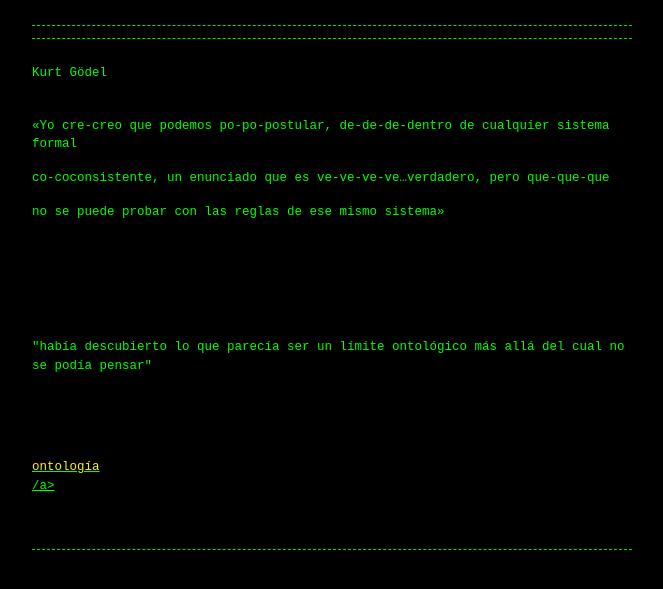
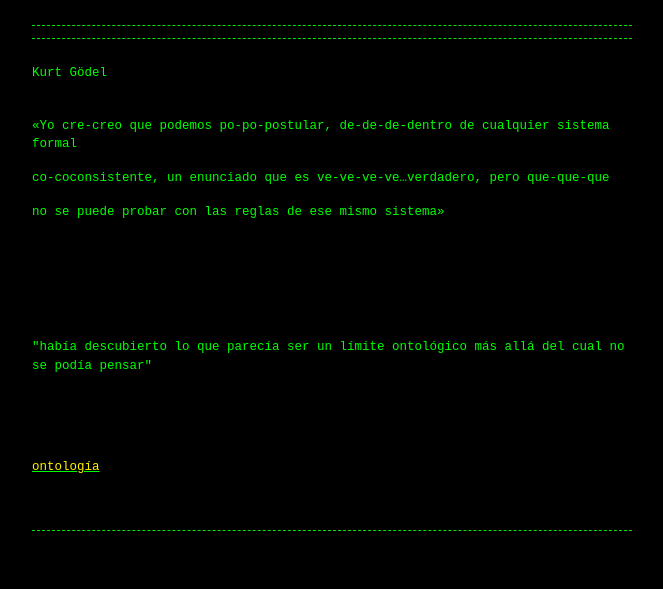
Before and after one commit to Guerrillaradio/Kurt_Godel, a Jekyll site: the page built from index.md, in a window 1280 px wide. Shown: the top 589 px of the page, without its empty margins (308-971 px from the left). Built offline with Jekyll 4.4.1, drawn with Linux system fonts in a browser that asks for light colours; our own code applies the rules of GitHub Pages for plain Markdown files.

Commit message:
Update index.md

```diff
--- a/index.md
+++ b/index.md
@@ -11,4 +11,4 @@
 <p>
 <p>
 <div><font color="#fff300"></font></div><div></div><div><font color="#fff300"> </font><font color="#fff300"> </font></div>
-<a href="https://es.wikipedia.org/wiki/Ontolog%C3%ADa"><div><font color="#fff300">ontología</font></div><div></div><div><font color="#fff300"> </font><font color="#fff300"> </font></div>/a>
+<a href="https://es.wikipedia.org/wiki/Ontolog%C3%ADa"><div><font color="#fff300">ontología</font></div><div></div><div><font color="#fff300"> </font><font color="#fff300"> </font></div></a>
```
